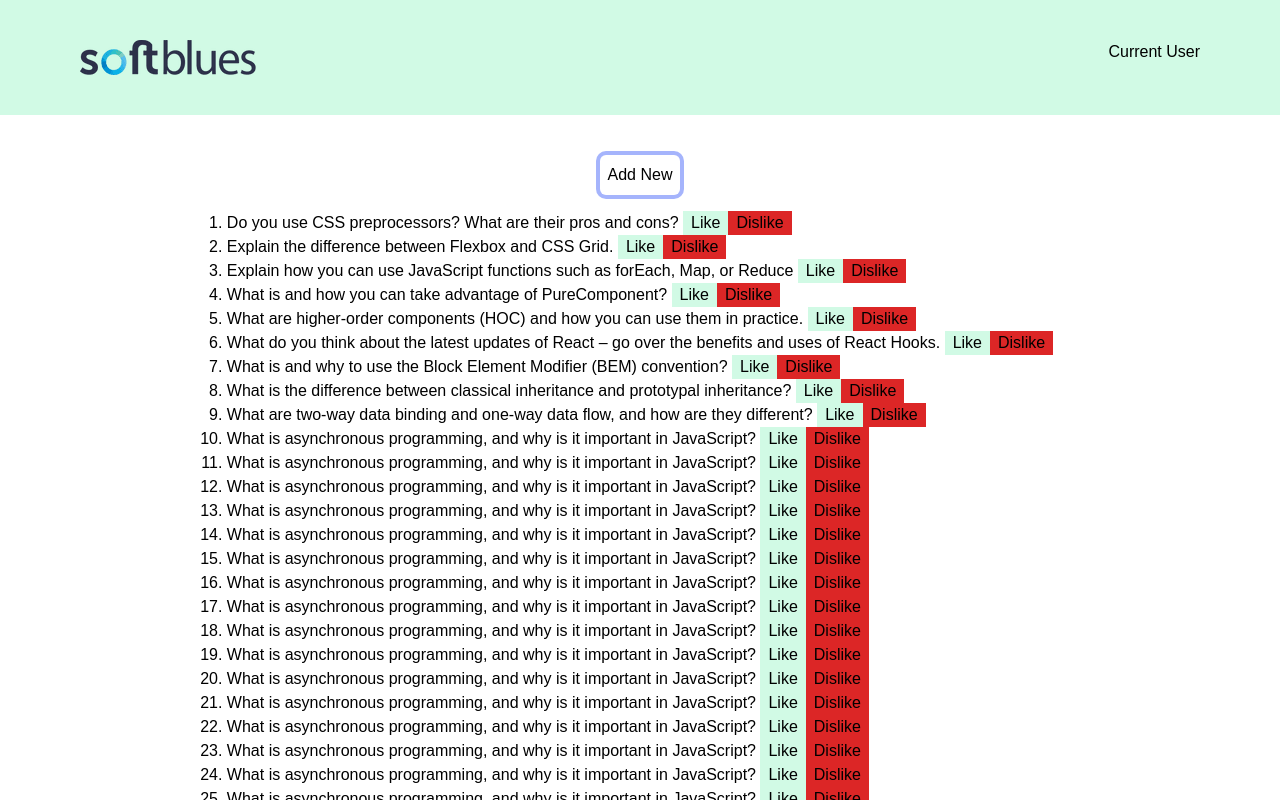
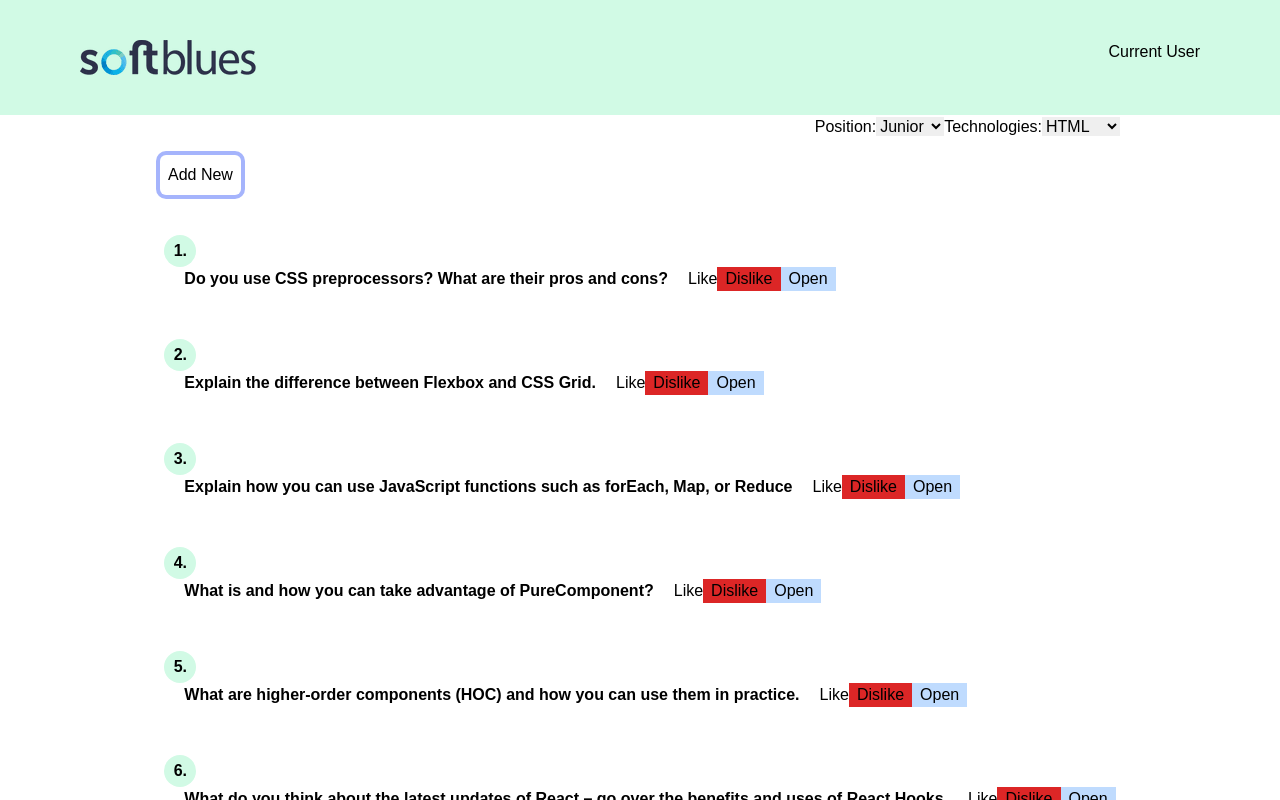
Before and after one commit to ChrystynaBohdan/InterVue, a Vue app: page / in a window 1280 px wide. Shown: the top 800 px of the page. Built offline with nearby package versions, Linux system fonts and the light colour scheme; a web font is replaced by a local one.

Commit message:
added styles and markup to QuestioList

```diff
--- a/src/App.vue
+++ b/src/App.vue
@@ -9,3 +9,8 @@
   font-family: "Hind Vadorada", Arial, sans-serif;
 }
 </style>
+<script>
+export default {
+  components: {},
+};
+</script>
--- a/src/components/Header.vue
+++ b/src/components/Header.vue
@@ -10,6 +10,8 @@
       z-1
       hover:bg-green-100
       cursor-pointer
+      top-0
+      bg-white
     "
   >
     <img src="../assets/soft-blues-logo-white.png" alt="logo" />
--- a/src/views/QuestionsList.vue
+++ b/src/views/QuestionsList.vue
@@ -2,6 +2,8 @@
   <div class="relative">
     <Header />
     <div class="flex flex-col items-center justify-center">
+      <div class="flex flex-row justify-between w-3/4 content-center">
+        <div>
           <router-link
             to="/question"
             tag="button"
@@ -15,19 +17,52 @@
             "
             >Add New
           </router-link>
-
+        </div>
+        <div>
+          <label for="position">Position:</label>
+          <select id="position">
+            <option>Junior</option>
+            <option>Middle</option>
+            <option>Senior</option>
+          </select>
+          <label for="technologies">Technologies:</label>
+          <select name="Technologies" id="technologies">
+            <option>HTML</option>
+            <option>CSS</option>
+            <option>JS Core</option>
+            <option>React</option>
+            <option>Redux</option>
+            <option>Vue</option>
+          </select>
+        </div>
+      </div>
       <div class="p-4">
-        <ol class="list-decimal">
+        <ul>
           <router-link
             :to="{ path: '/question/' + question.id }"
+            class="p-6"
             tag="li"
             v-for="question in allQuestions"
             :key="question.id"
-            >{{ question.title }}
-            <button class="px-2 bg-green-100">Like</button>
+            ><span
+              class="
+                bg-green-100
+                font-extrabold
+                rounded-full
+                h-8
+                w-8
+                flex
+                items-center
+                justify-center
+              "
+              >{{ question.id }}.</span
+            >
+            <span class="px-5 font-bold">{{ question.title }}</span>
+            <button>Like</button>
             <button class="px-2 bg-red-600">Dislike</button>
+            <button class="px-2 bg-blue-200">Open</button>
           </router-link>
-        </ol>
+        </ul>
       </div>
     </div>
   </div>
```
Also changed, not shown: src/assets/like.jpeg (added). Lines whose indentation alone changed are shown as unchanged.
